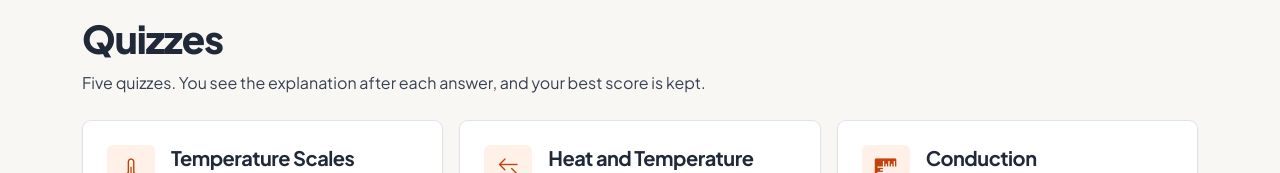
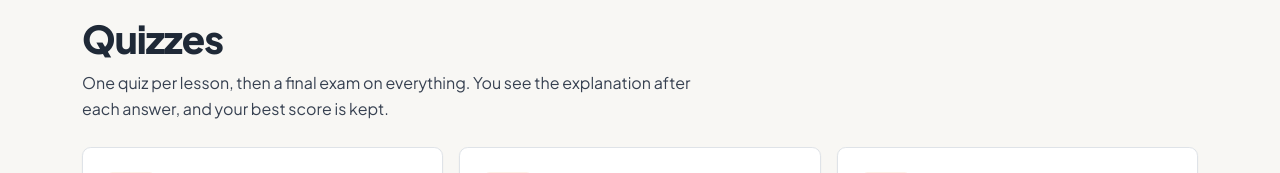
Before and after one commit to Arcoo-22/CALPHY_FINALS, a Next.js app in the folder temperature-and-heat/: page /quizzes in a window 1280 px wide. Shown: the part 149-322 px from the top of the page. Built offline with nearby package versions, Linux system fonts and the light colour scheme; no server answers.

Commit message:
quizzes hub: full-width final exam card and updated copy

```diff
--- a/temperature-and-heat/app/quizzes/page.jsx
+++ b/temperature-and-heat/app/quizzes/page.jsx
@@ -6,7 +6,7 @@ import Reveal from "@/components/Reveal";
 export const metadata = {
   title: "Quizzes",
   description:
-    "Auto-graded quizzes on temperature conversions, specific heat, heat transfer modes, latent heat and gas laws.",
+    "Auto-graded quizzes: one for each of the nine lessons, plus a final exam covering every topic.",
 };
 
 export default function QuizzesIndexPage() {
@@ -27,8 +27,8 @@ export default function QuizzesIndexPage() {
             </nav>
             <h1 className="section-title">Quizzes</h1>
             <p className="section-sub mb-4">
-              Five quizzes. You see the explanation after each answer, and your
-              best score is kept.
+              One quiz per lesson, then a final exam on everything. You see the
+              explanation after each answer, and your best score is kept.
             </p>
           </Reveal>
           <QuizCards />
--- a/temperature-and-heat/components/QuizCards.jsx
+++ b/temperature-and-heat/components/QuizCards.jsx
@@ -16,7 +16,7 @@ export default function QuizCards() {
         const score = quizScore(progress, q.id);
         const status = quizStatus(progress, q.id);
         return (
-          <div className="col-md-6 col-xl-4" key={q.id}>
+          <div className={q.final ? "col-12" : "col-md-6 col-xl-4"} key={q.id}>
             <Reveal delay={i * 60} className="h-100">
               <Link
                 href={`/quizzes/${q.slug}`}
```
